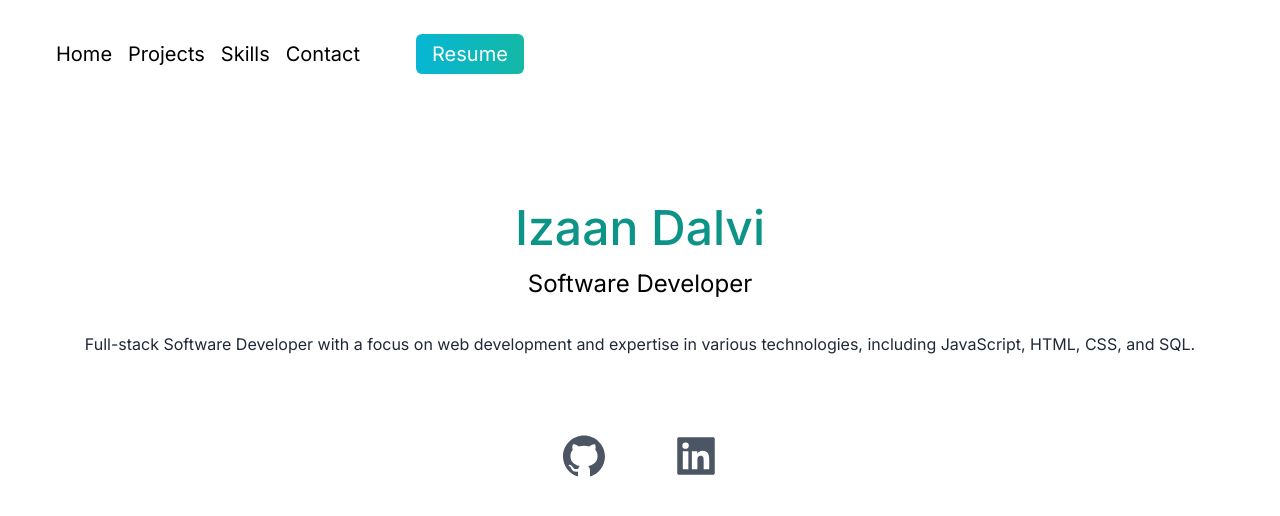
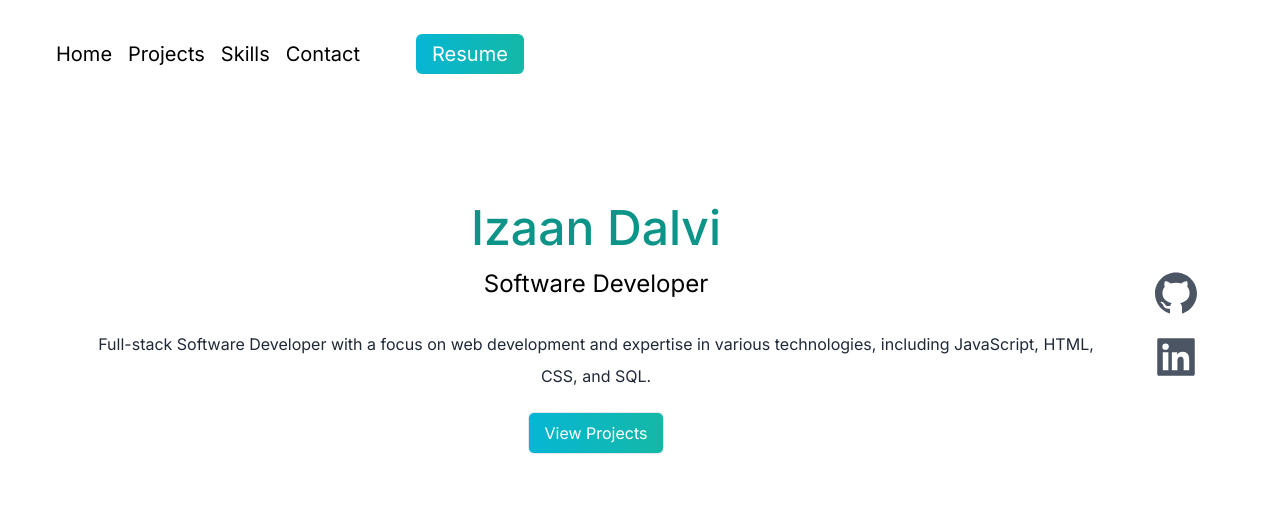
Before and after one commit to IzaanD98/Portfolio, a Next.js app: page / in a window 1280 px wide. Shown: the top 516 px of the page. Built offline with nearby package versions, Linux system fonts and the light colour scheme.

Commit message:
changed home page

```diff
--- a/src/app/page.js
+++ b/src/app/page.js
@@ -1,6 +1,7 @@
 import Image from "next/image";
 import Head from "next/head";
 import { AiFillLinkedin, AiFillGithub } from "react-icons/ai";
+
 export default function Home() {
   return (
     <div>
@@ -10,7 +11,7 @@ export default function Home() {
       <main className="bg-white px-10">
         <section className="min-h-screen">
           <nav className="py-10 mb-12 flex justify-start">
-            <ul className="flex space-x-4 text-xl cursor-pointer ">
+            <ul className="flex space-x-4 text-xl cursor-pointer">
               <li className="ml-4">
                 <a href="#">Home</a>
               </li>
@@ -30,20 +31,27 @@ export default function Home() {
               </li>
             </ul>
           </nav>
-          <div className="text-center p-10">
+          <div className="text-center p-10 md:flex md:justify-between md:items-center">
+            <div className="text-left md:text-center md:mr-10">
               <h1 className="text-5xl py-2 text-teal-600 font-medium">
                 Izaan Dalvi
               </h1>
               <h2 className="text-2xl py-2">Software Developer</h2>
               <p className="text-md py-5 leading-8 text-gray-800">
-              Full-stack Software Developer with a focus on web development and
-              expertise in various technologies, including JavaScript, HTML,
-              CSS, and SQL.
+                Full-stack Software Developer with a focus on web development
+                and expertise in various technologies, including JavaScript,
+                HTML, CSS, and SQL.
               </p>
+              <button className="border bg-gradient-to-r  from-cyan-500 to-teal-500 text-white px-4 py-2 rounded-md">
+                View Projects
+              </button>
             </div>
-          <div className="text-5xl flex justify-center gap-16 py-3 text-gray-600">
+            <div className="mt-8 md:mt-0">
+              <div className="text-5xl flex justify-center gap-16 py-3 text-gray-600 md:justify-end md:flex-col md:gap-4">
                 <AiFillGithub />
                 <AiFillLinkedin />
+              </div>
+            </div>
           </div>
         </section>
       </main>
```
Lines whose indentation alone changed are shown as unchanged.
